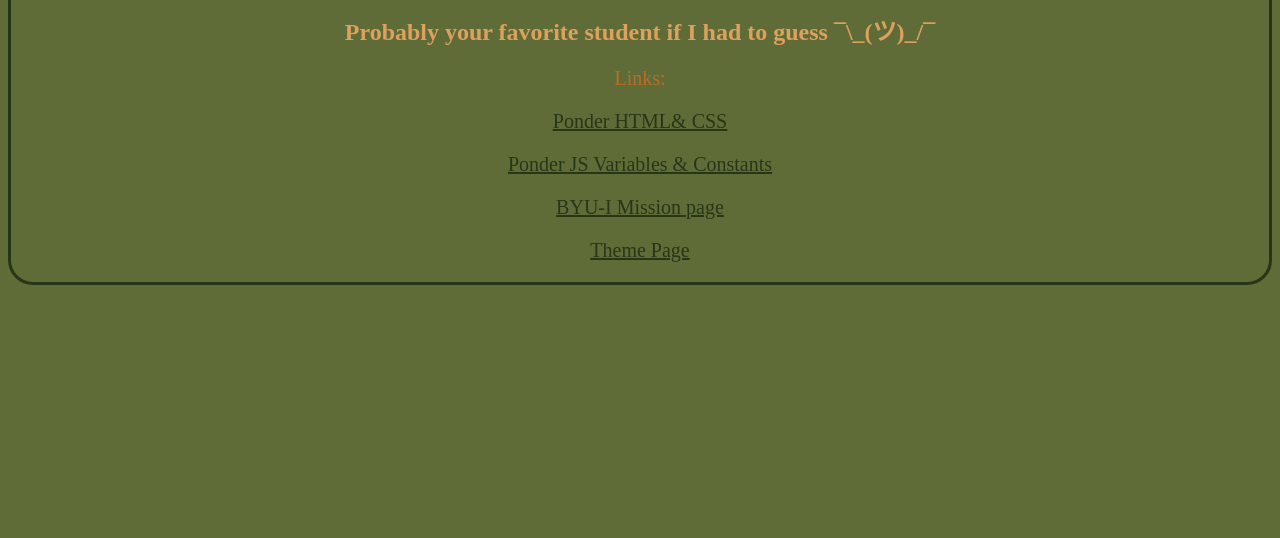
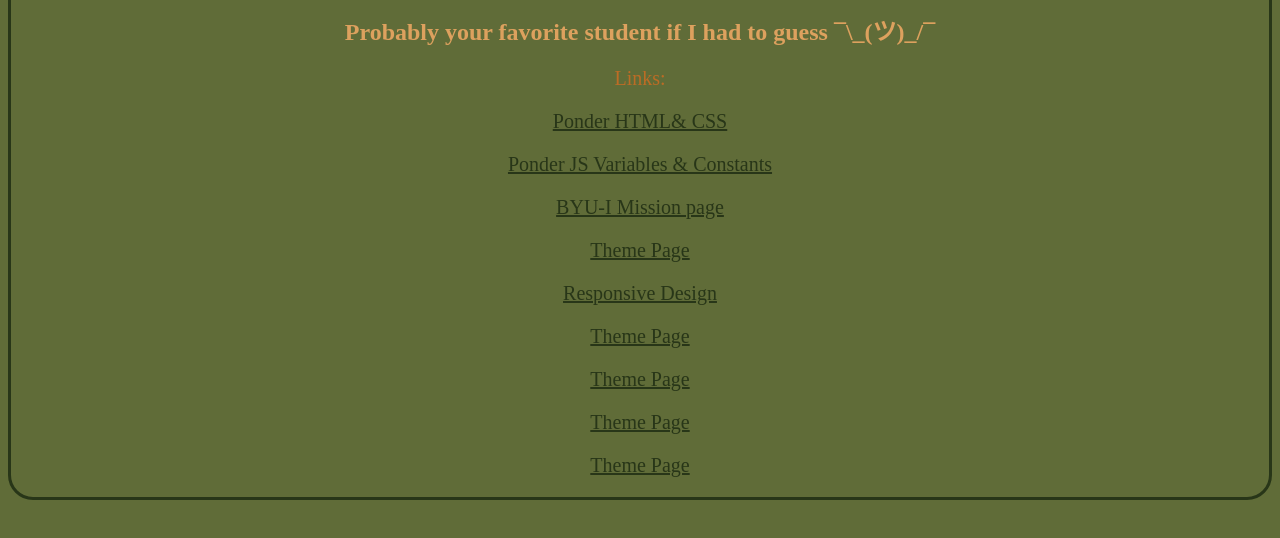
Before and after one commit to trevorstep/wdd131, a plain HTML site: page index.html in a window 1280 px wide. Shown: the part 124-662 px from the top of the page. Drawn offline with Linux system fonts and the light colour scheme.

Commit message:
Added link

```diff
--- a/index.html
+++ b/index.html
@@ -58,6 +58,22 @@
         <p>
             <a href="ponder/theme.html">Theme Page </a>
         </p>
+        <p>
+            <a href="ponder/responsive.html">Responsive Design </a>
+        </p>
+        <p>
+            <a href="ponder/theme.html">Theme Page </a>
+        </p>
+        <p>
+            <a href="ponder/theme.html">Theme Page </a>
+        </p>
+        <p>
+            <a href="ponder/theme.html">Theme Page </a>
+        </p>
+        <p>
+            <a href="ponder/theme.html">Theme Page </a>
+        </p>
+
     </main>
     <footer>
 
```
